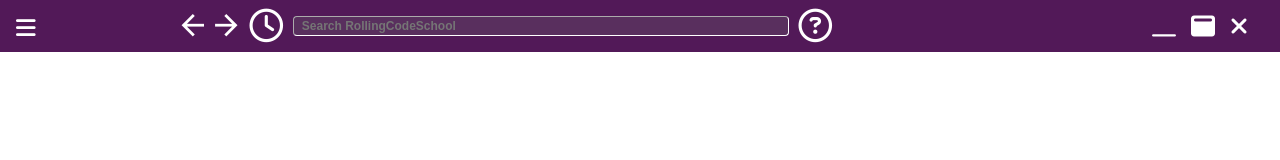
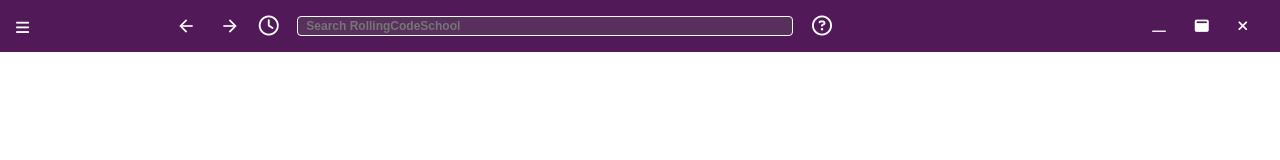
Before and after one commit to AndresEstebanGonzalez/23.02.2021, a plain HTML site: page index.html in a window 1280 px wide. Drawn offline with Linux system fonts and the light colour scheme.

Commit message:
Border shorthand fixed.

```diff
--- a/scss/_navbar.scss
+++ b/scss/_navbar.scss
@@ -15,7 +15,7 @@
   .navbar--left {
     width: 1rem;
     height: 6.5vh;
-    font-size: 2.8vh;
+    font-size: 15px;
     margin-left: 1rem;
   }
   .navbar--center {
@@ -29,7 +29,7 @@
       justify-content: space-between;
       align-items: center;
       .material-icons {
-        font-size: 4.2vh;
+        font-size: 20px;
       }
     }
     i.far.fa-clock {
@@ -42,8 +42,7 @@
       background-color: $light-purple;
       line-height: 6.5vh;
       align-self: center;
-      border-width: 1px;
-      border-color: $white;
+      border: 1px solid $white;
       border-radius: 4px;
       font-size: 12px;
       font-weight: 600;
@@ -59,6 +58,6 @@
     justify-content: space-between;
     align-items: center;
     transform: translateX(-2rem);
-    font-size: 3vh;
+    font-size: 14px;
   }
 }
--- a/scss/variables/_variables.scss
+++ b/scss/variables/_variables.scss
@@ -1,4 +1,4 @@
 @mixin navbarIconAlignCenter {
   line-height: 6.5vh;
-  font-size: 4.2vh;
+  font-size: 20px;
 }
```
Also changed, not shown: scss/styles.css, 1 other file.
